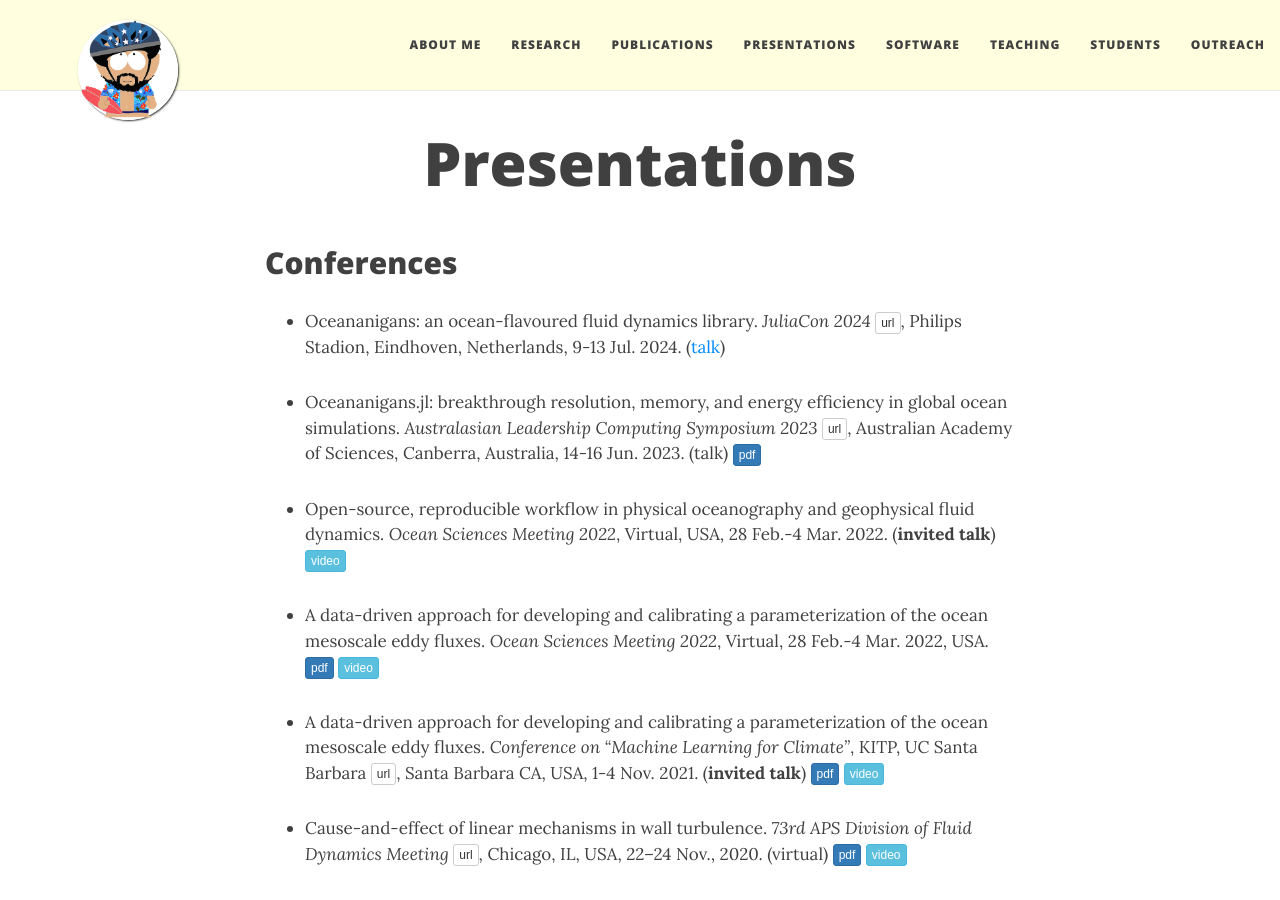
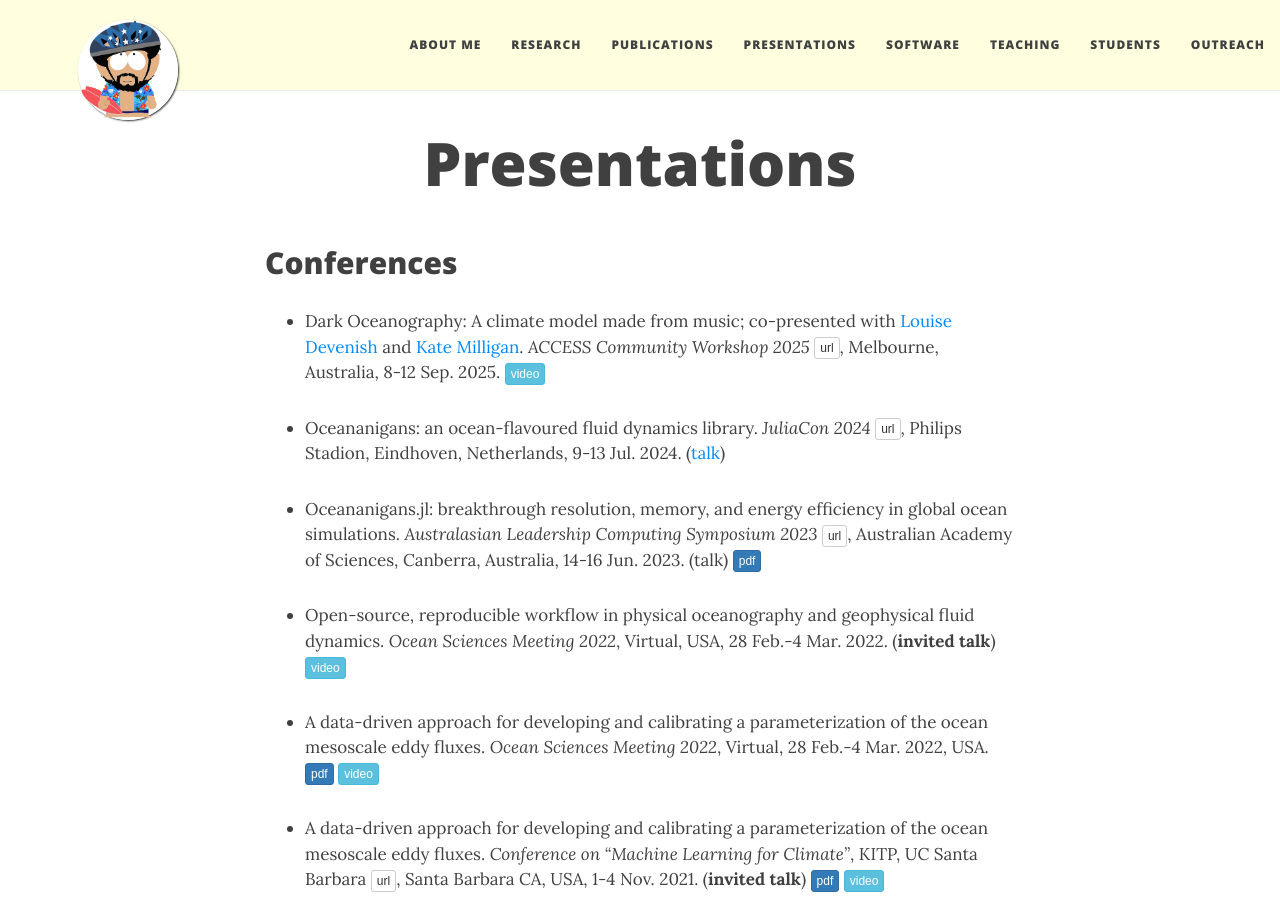
Before and after one commit to navidcy/navidcy.github.io, a Jekyll site: the page built from presentations.md, in a window 1280 px wide and 900 px high. Built offline with Jekyll 4.4.1, drawn with Linux system fonts in a browser that asks for light colours; nearby versions of some CDN libraries.

Commit message:
add dark oceanography @ access

```diff
--- a/presentations.md
+++ b/presentations.md
@@ -6,6 +6,8 @@ title: Presentations
 ---
 
 ## Conferences
+
+- Dark Oceanography: A climate model made from music; co-presented with [Louise Devenish](https://www.louisedevenish.com.au){:target="_blank"} and [Kate Milligan](https://www.katemilligan.com.au){:target="_blank"}. _ACCESS Community Workshop 2025_ [<span class="btn btn-default btn-xs{{end}}" style="font-family:sans-serif;">url</span>][accesscommunity2025-site]{:target="_blank"}, Melbourne, Australia, 8-12 Sep. 2025. [<span class="btn btn-info btn-xs{{end}}" style="font-family:sans-serif;">video</span>][ACCESS-Community2025-video]{:target="_blank"}
 
 - Oceananigans: an ocean-flavoured fluid dynamics library. _JuliaCon 2024_ [<span class="btn btn-default btn-xs{{end}}" style="font-family:sans-serif;">url</span>][juliacon2024-site]{:target="_blank"}, Philips Stadion, Eindhoven, Netherlands, 9-13 Jul. 2024. ([talk](https://pretalx.com/juliacon2024/talk/BYQWXK/))
 
@@ -142,6 +144,7 @@ title: Presentations
 [OSM22-datadriven]: OSM_Feb2022-talk.pdf
 [OSM22-datadriven-video]: https://youtu.be/hwuArUBboR8
 [OSM22-github-video]: https://www.youtube.com/watch?v=vsD_PrQ2M5w
+[ACCESS-Community2025-video]: https://www.youtube.com/watch?v=3cO2Qb9Dxt0
 [KITP21]: KITP_Nov2021.pdf
 [KITP21-video]: https://online.kitp.ucsb.edu/online/climate-c21/constantinou/
 [AGU16-poster]: AGU2016_poster.pdf
```
Also changed, not shown: other parts of presentations.md (+1 -0 lines).
